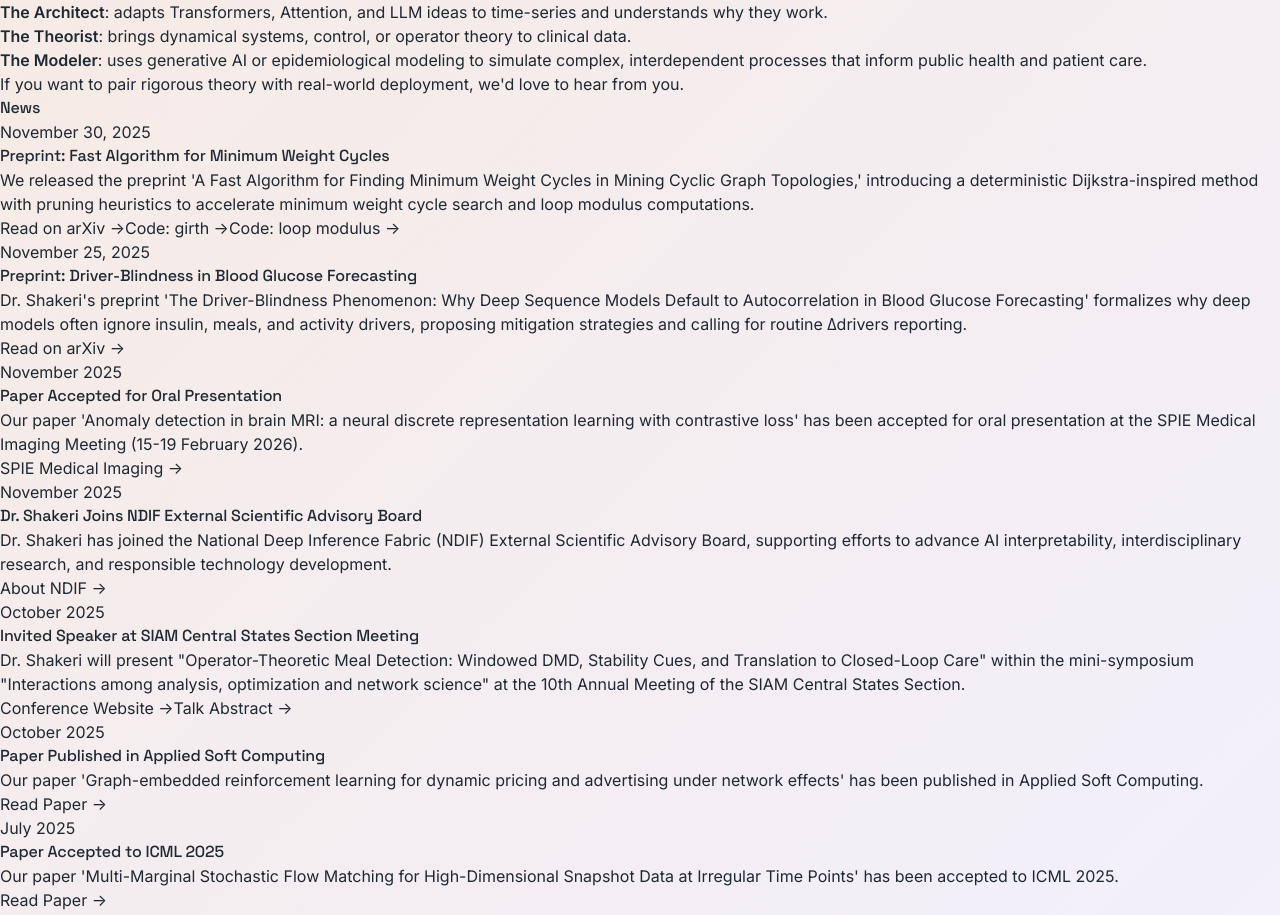
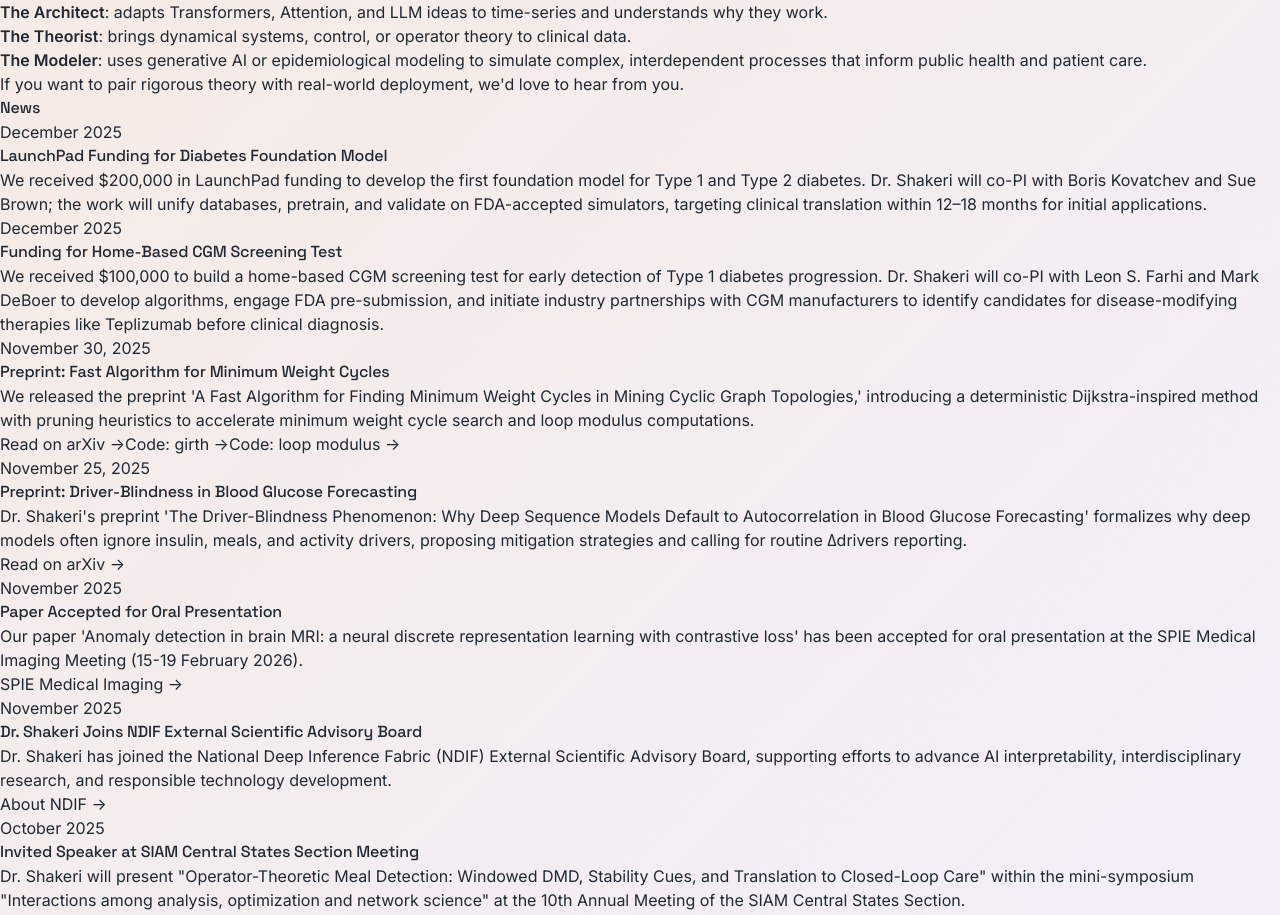
Before and after one commit to Shakeri-Lab/shakeri-lab.github.io, a Next.js app: page / in a window 1280 px wide. Shown: the part 1407-2322 px from the top of the page. Built offline with nearby package versions, Linux system fonts and the light colour scheme.

Commit message:
Add December 2025 funding news

```diff
--- a/src/data/news.ts
+++ b/src/data/news.ts
@@ -1,6 +1,16 @@
 import { NewsItem } from '@/types';
 
 export const news: NewsItem[] = [
+  {
+    date: "December 2025",
+    title: "LaunchPad Funding for Diabetes Foundation Model",
+    content: "We received $200,000 in LaunchPad funding to develop the first foundation model for Type 1 and Type 2 diabetes. Dr. Shakeri will co-PI with Boris Kovatchev and Sue Brown; the work will unify databases, pretrain, and validate on FDA-accepted simulators, targeting clinical translation within 12–18 months for initial applications."
+  },
+  {
+    date: "December 2025",
+    title: "Funding for Home-Based CGM Screening Test",
+    content: "We received $100,000 to build a home-based CGM screening test for early detection of Type 1 diabetes progression. Dr. Shakeri will co-PI with Leon S. Farhi and Mark DeBoer to develop algorithms, engage FDA pre-submission, and initiate industry partnerships with CGM manufacturers to identify candidates for disease-modifying therapies like Teplizumab before clinical diagnosis."
+  },
   {
     date: "November 30, 2025",
     title: "Preprint: Fast Algorithm for Minimum Weight Cycles",
```
